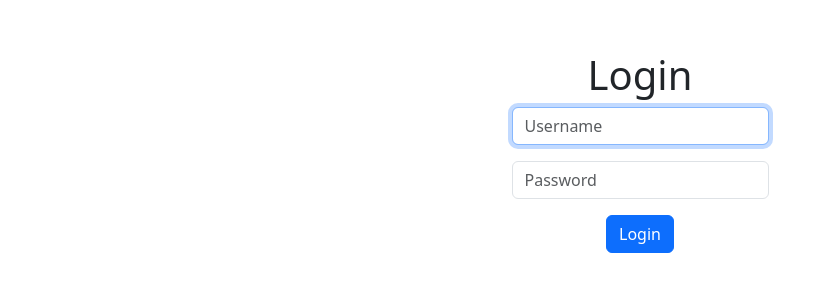
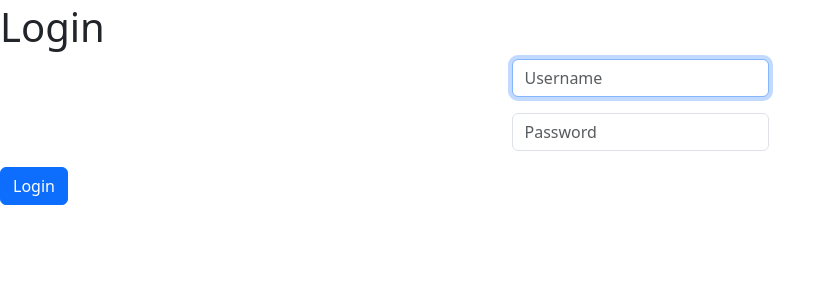
Before and after one commit to JoshuaMilano/Promethium-Project-Planner, a Flask app: page /login in a window 1280 px wide. Shown: the part 77-380 px from the top of the page, without its empty margins (0-836 px from the left). Run offline with Flask 3, Linux system fonts and the light colour scheme.

Commit message:
Updated layout.html

```diff
--- a/templates/layout.html
+++ b/templates/layout.html
@@ -19,9 +19,7 @@
                 {% endif %}
             </div>
         </nav>
-        <main class="container py-5 text-center">
         {% block body %}{% endblock %}
-        </main>
         <script src="https://cdn.jsdelivr.net/npm/bootstrap@5.3.8/dist/js/bootstrap.bundle.min.js" integrity="sha384-FKyoEForCGlyvwx9Hj09JcYn3nv7wiPVlz7YYwJrWVcXK/BmnVDxM+D2scQbITxI" crossorigin="anonymous"></script>
     </body>
 </html>
```
